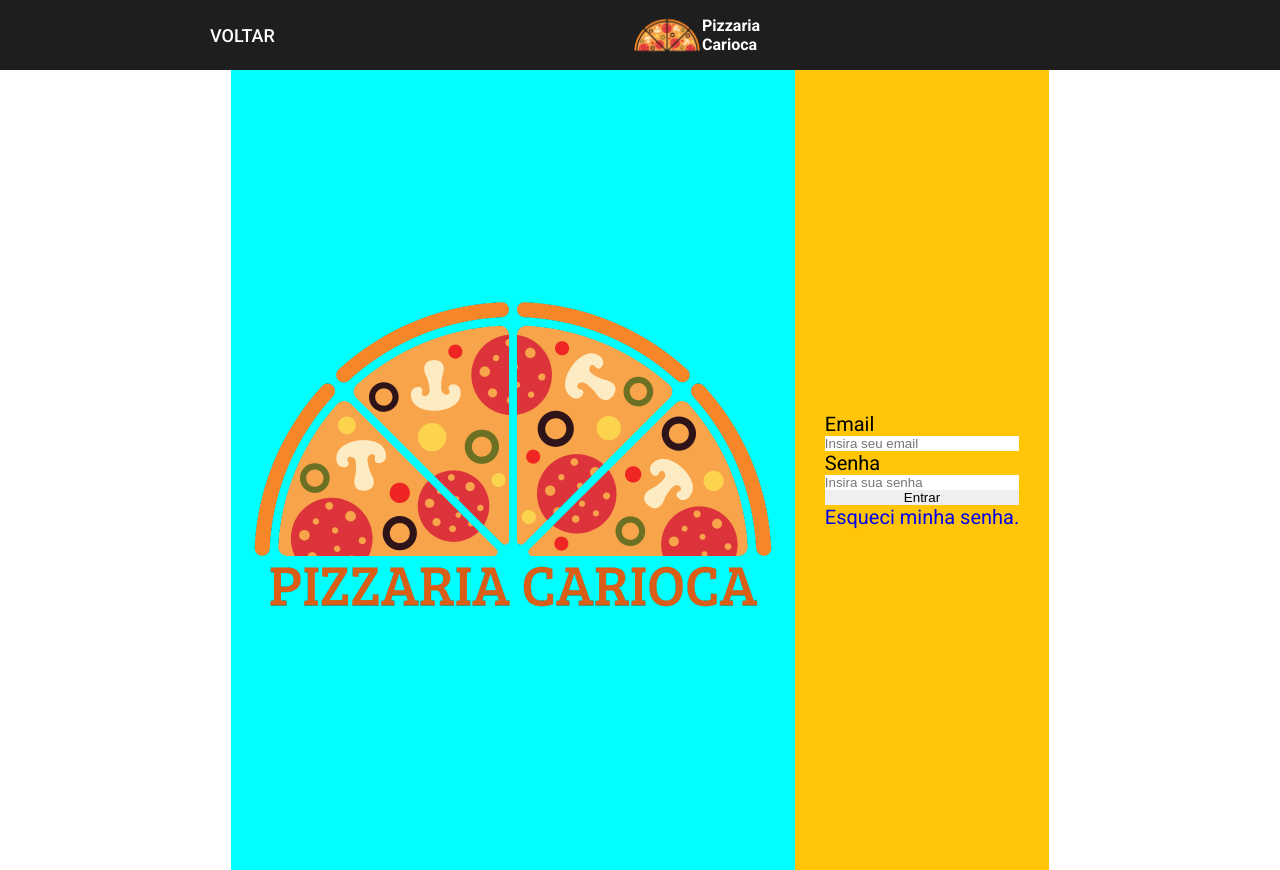
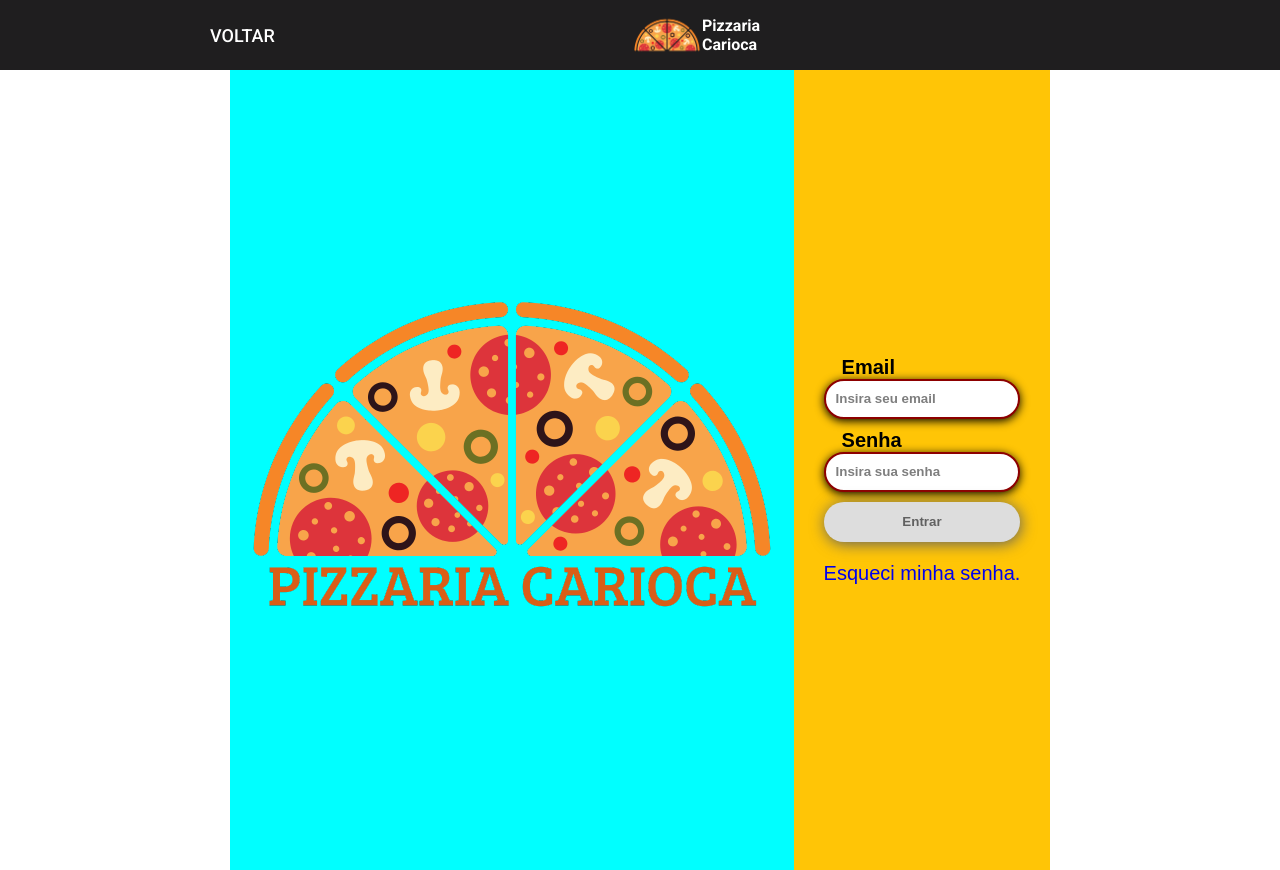
Before and after one commit to Mouraaka/Pizzaria-Carioca, a plain HTML site: page login.html in a window 1280 px wide. Drawn offline with Linux system fonts and the light colour scheme.

Commit message:
update login.css

```diff
--- a/login.css
+++ b/login.css
@@ -116,6 +116,51 @@ html {
     .form{
         display: flex;
         flex-direction: column;
+        font-family: Arial, Helvetica, sans-serif;
+
+        & label{
+            padding-left: 18px;
+            font-weight: bold;
+            font-size: 20px;
+        }
+
+        & input{
+            height: 40px;
+            width: 100%;
+            border-radius: 30px;
+            border: none;
+            border: 2px solid rgb(141, 0, 0);
+            padding-left: 10px;
+            margin-bottom: 10px;
+            box-shadow: 0px 2px 10px 0px;
+            font-weight: bold;
+        }
+
+        & input::placeholder{
+            color: #7e7e7e;
+        }
+
+        & #submit_id{
+            height: 40px;
+            border-radius: 30px;
+            border: none;
+            text-align: center;
+            box-shadow: 1px 2px 15px;
+            background-color: #dddddd;
+            color: rgb(97, 97, 97);
+            margin-bottom: 20px;
+            font-weight: bold;
+            padding: none;
+            cursor: pointer;
+            padding-left: 0;
+
+        }
+        & #submit_id:hover{
+            transition: 0.3s ease;
+            border: 2px solid rgb(136, 136, 136);
+            transform: scale(1.01);
+            background-color: #a3a3a3;
+        }
 
     }
 
```
